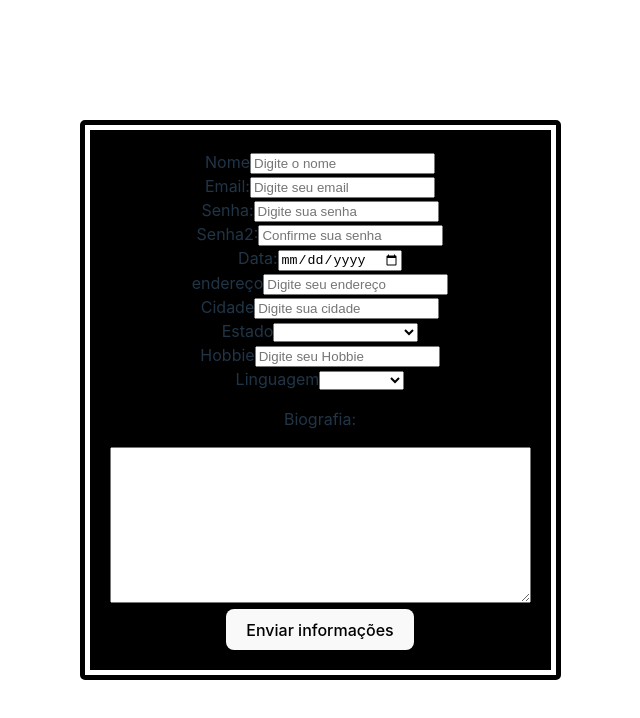
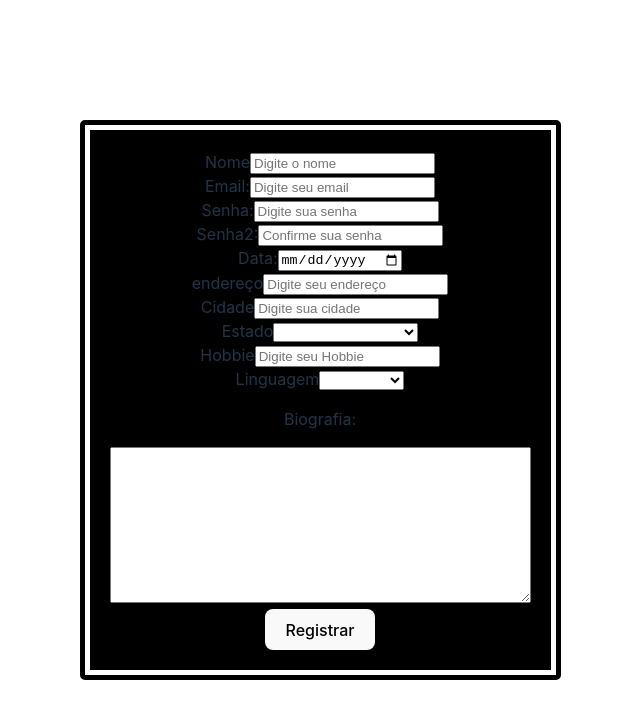
Before and after one commit to Ebraim30/MAtue30, a Vue app: page / in a window 1280 px wide. Shown: the top 718 px of the page, without its empty margins (320-960 px from the left). Built offline with nearby package versions, Linux system fonts and the light colour scheme.

Commit message:
Botaozinho

```diff
--- a/src/App.vue
+++ b/src/App.vue
@@ -65,8 +65,11 @@
               <p>Biografia:</p>
               <textarea v-model="biografia" cols="50" rows="10"></textarea>
               <br>
-                <button type="submit">Enviar informações</button>
+              <button v-if="!isEditing" type="submit">Registrar</button>
+              <button v-if="isEditing" type="submit">Editar</button>
+              <button v-if="isEditing" type="button" @click="cancelEdit">Cancelar</button>
       </form>
+
   </div>
 </template>
 <style>
```
Lines whose indentation alone changed are shown as unchanged.
